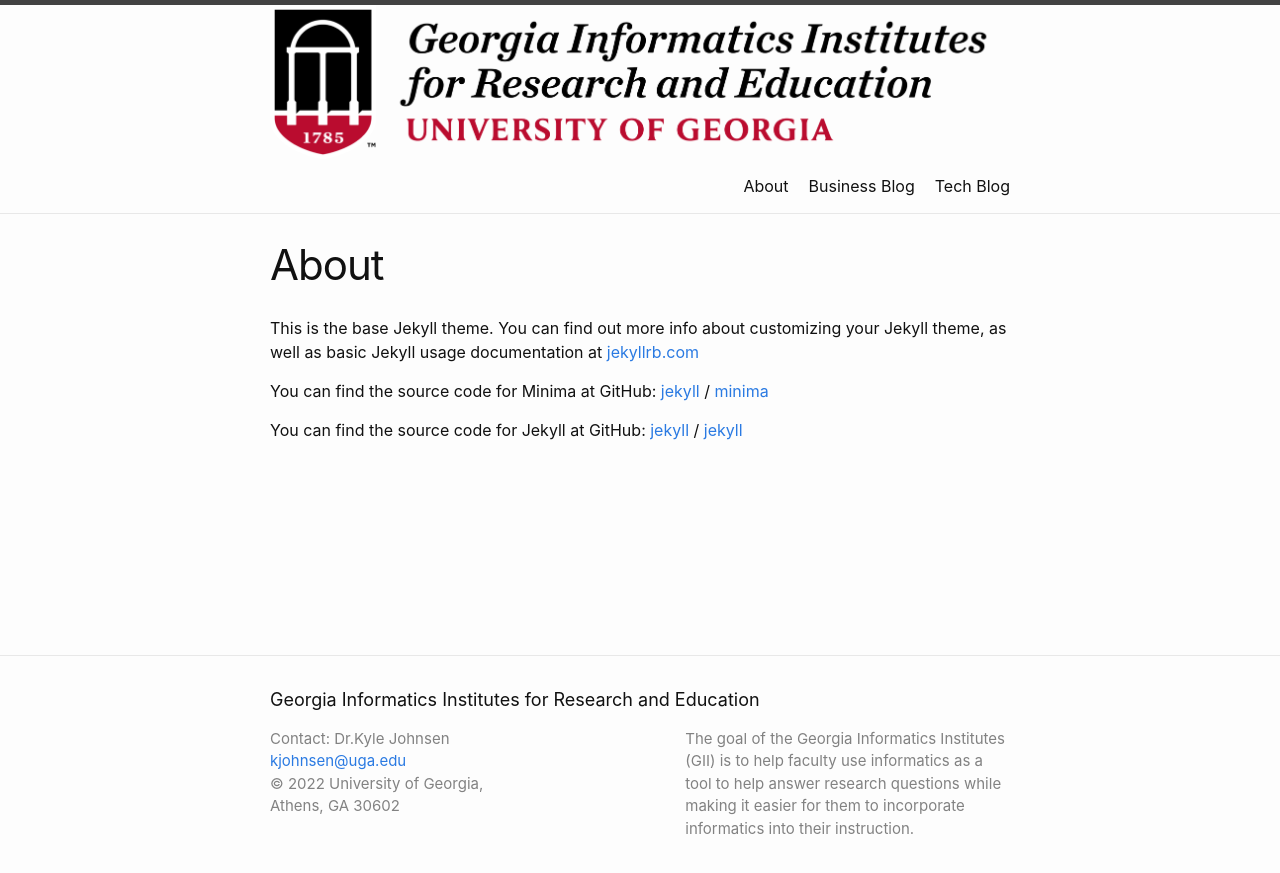
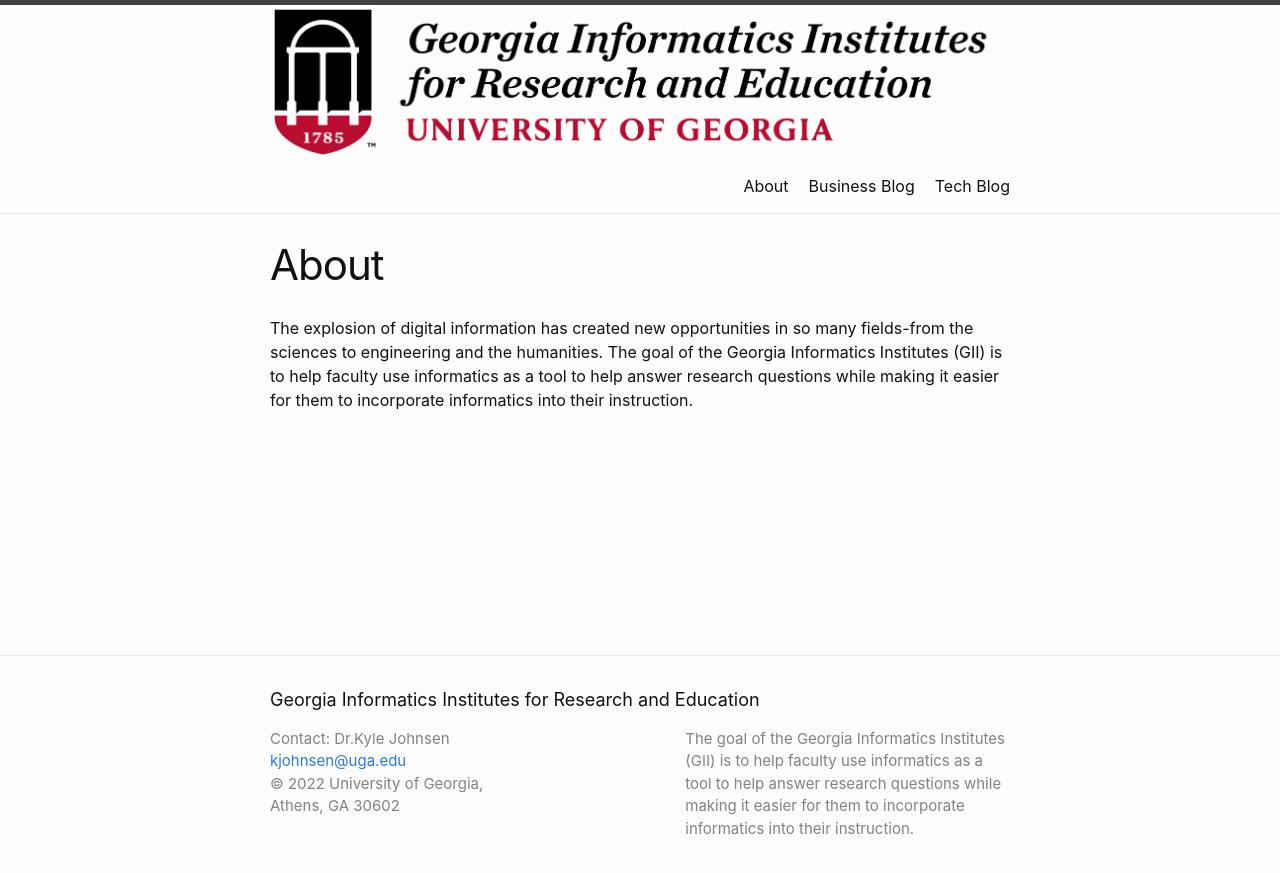
Before and after one commit to Georgia-Informatics-Institutes/Georgia-Informatics-Institutes.github.io, a Jekyll site: the page built from about.markdown, in a window 1280 px wide. Shown: the top 873 px of the page. Built offline with Jekyll 4.4.1, drawn with Linux system fonts in a browser that asks for light colours.

```diff
--- a/_includes/header.html
+++ b/_includes/header.html
@@ -8,7 +8,7 @@
       <a class="site-title" rel="author" href="{{ "/" | relative_url }}">{{ site.title | escape }}</a>
     -->
 
-      <!-- Custom: add title or tile-logo -->
+      <!-- Custom: add title or title-logo -->
       <a class="site-title" rel="author" href="{{ "/" | relative_url }} ">
         {%- if site.title-logo -%}
           <img src="{{ site.title-logo | relative_url }}" alt="{{ site.title | escape }}"></img>
--- a/about.markdown
+++ b/about.markdown
@@ -4,15 +4,15 @@
 permalink: /about/
 ---
 
-This is the base Jekyll theme. You can find out more info about customizing your Jekyll theme, as well as basic Jekyll usage documentation at [jekyllrb.com](https://jekyllrb.com/)
+The explosion of digital information has created new opportunities in so many fields-from the sciences to engineering and the humanities. The goal of the Georgia Informatics Institutes (GII) is to help faculty use informatics as a tool to help answer research questions while making it easier for them to incorporate informatics into their instruction.
 
-You can find the source code for Minima at GitHub:
-[jekyll][jekyll-organization] /
-[minima](https://github.com/jekyll/minima)
+[//]: # "You can find the source code for Minima at GitHub:"
+[//]: # "[jekyll][jekyll-organization] /"
+[//]: # "[minima](https://github.com/jekyll/minima)"
 
-You can find the source code for Jekyll at GitHub:
-[jekyll][jekyll-organization] /
-[jekyll](https://github.com/jekyll/jekyll)
+[//]: # "You can find the source code for Jekyll at GitHub:"
+[//]: # "[jekyll][jekyll-organization] /"
+[//]: # "[jekyll](https://github.com/jekyll/jekyll)"
 
 
-[jekyll-organization]: https://github.com/jekyll
+[//]: # "[jekyll-organization]: https://github.com/jekyll"
```
